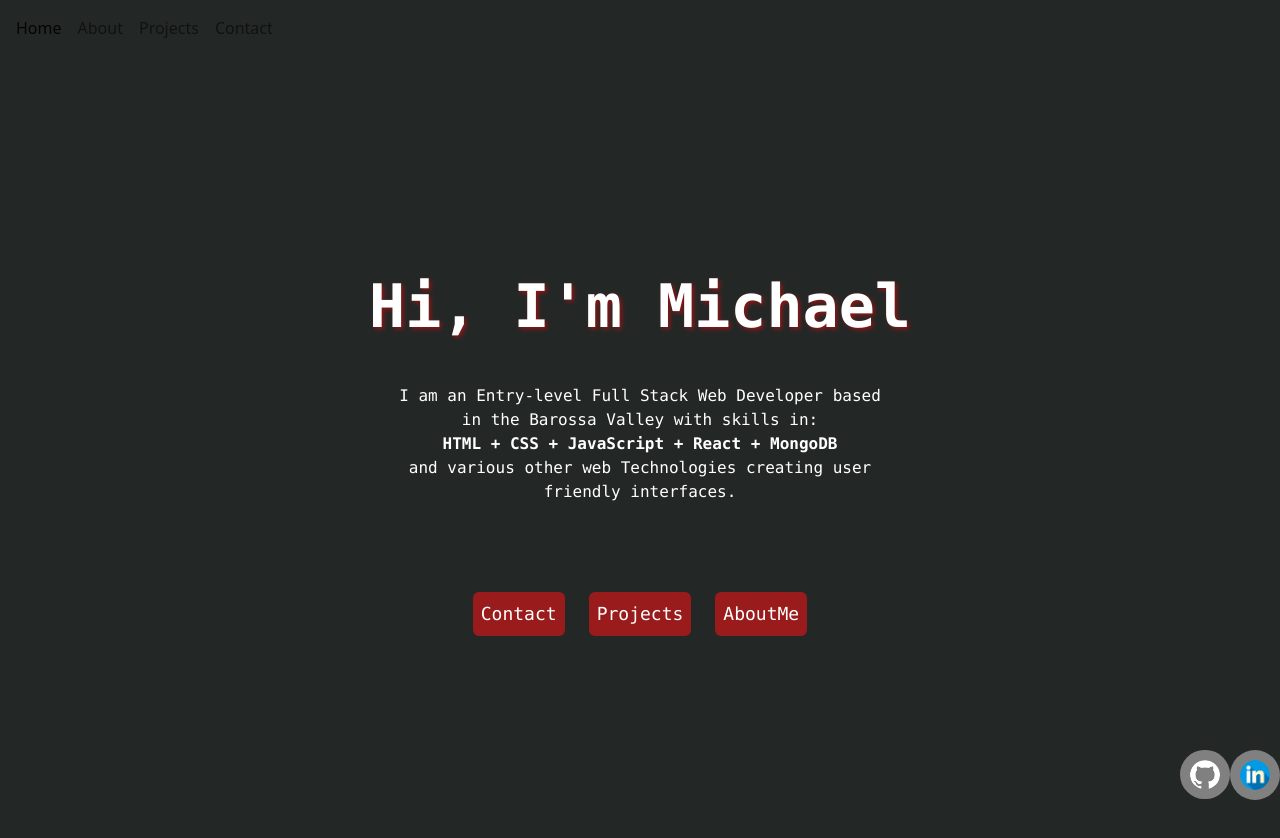
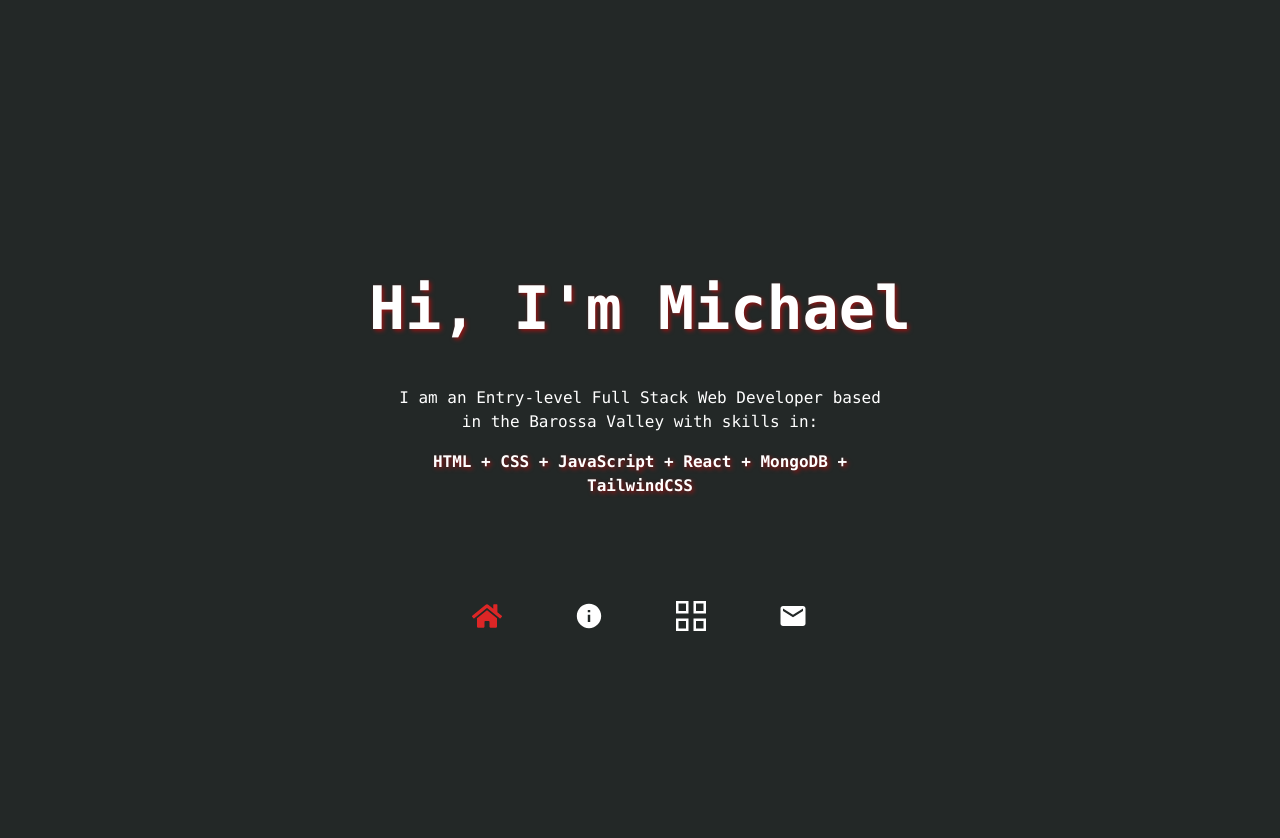
Before and after one commit to Zim40/React.Portfolio, a React (Create React App) app: page / in a window 1280 px wide. Shown: the top 838 px of the page. After the commit the page ends 800 px from the top, so only its background shows below. Built offline with nearby package versions, Linux system fonts and the light colour scheme.

Commit message:
Styled changes

```diff
--- a/package.json
+++ b/package.json
@@ -12,6 +12,7 @@
     "react": "^18.2.0",
     "react-bootstrap": "^2.7.4",
     "react-dom": "^18.2.0",
+    "react-icons": "^5.2.1",
     "react-scripts": "5.0.1",
     "web-vitals": "^2.1.4"
   },
--- a/src/ProjectData.js
+++ b/src/ProjectData.js
@@ -4,24 +4,28 @@ const cardData = [
     title: "Fetch Event",
     text: `For more information click the button below.`,
     Url: "https://github.com/Zim40/FetchEvent",
+    technology: ["JavaScript", "HTML", "CSS", "TicketMasterAPI", "REST", "Express"]
   },
   {
     image: process.env.PUBLIC_URL + "/updatedUnifiedGG.png",
     title: "UnifiedGG",
     text: `For more information click the button below.`,
     Url: "",
+    technology: [""]
   },
   {
     image: process.env.PUBLIC_URL + "/Screenshot.png",
     title: "RuralTech: Admin Inventory",
     text: "For more information click the button below. ",
     Url: "https://github.com/Zim40/RuralTech-Ecommerce-",
+    technology: ["JavaSciprt", "HTML", "CSS", "React", "REST", "MongoDB", "Express", "Apollo-Server", "Bcrypt", "JWT", "Mongoose", "GraphQL"]
   },
   {
     image: process.env.PUBLIC_URL + "/wordleApp.png",
     title: "Wordle Replica",
     text: "For more information click the button below. ",
     Url: "https://github.com/Zim40/Wordle-Replica",
+    technology: ["JavaSciprt", "HTML", "CSS", "React"]
   },
 ];
 export default cardData;
--- a/src/components/PortfolioContainer.js
+++ b/src/components/PortfolioContainer.js
@@ -1,16 +1,41 @@
-import React from "react";
-import Footer from "./Footer";
-import Header from "./Header/Header";
+import React, { useState } from "react";
+
+// import Header from "./Header/Header";
+import NavButtons from "./navigation/navButtons";
+import Home from "./pages/Home";
+import About from "./pages/About";
+import Contact from "./pages/Contact";
+import Projects from "./pages/Projects";
 
 export default function PortfolioContainer() {
+  const [currentPage, setPage] = useState("Home");
+
+  const renderPage = () => {
+    if (currentPage === "Home") {
+      return <Home />;
+    }
+    if (currentPage === "About") {
+      return <About />;
+    }
+    if (currentPage === "Contact") {
+      return <Contact />;
+    }
+    if (currentPage === "Projects") {
+      return <Projects />;
+    }
+  };
+  const handlePageChange = (page) => setPage(page);
 
   return (
-    <div>
-      <Header />
-
+    <div className="flex flex-col">
+      <NavButtons
+        currentPage={currentPage}
+        handlePageChange={handlePageChange}
+      />
+      {renderPage()}
       {/* Page Rendered from Header/Navbar */}
 
-      <Footer />
+
     </div>
   );
 }
--- a/src/components/navigation/navButtons.js
+++ b/src/components/navigation/navButtons.js
@@ -1,13 +1,54 @@
 import React, { useState } from "react";
+import { FaHome } from "react-icons/fa";
+import { IoMdInformationCircle } from "react-icons/io";
+import { MdEmail } from "react-icons/md";
+import { GrProjects } from "react-icons/gr";
 
-export default function NavButtons() {
+export default function NavButtons({ currentPage, handlePageChange }) {
   return (
-    <div className="flex justify-center text-white">
-      <div className=" text-lg flex justify-center space-x-6 w-[500px]">
-       <button className="rounded p-2 bg-red-800">Contact</button>
-       <button className="rounded p-2 bg-red-800 ">Projects</button>
-       <button className="rounded p-2 bg-red-800 ">AboutMe</button>
-      </div>
+    <div className="fixed z-50 bg-[#232827] bottom-0 w-full text-3xl gap-10 flex h-12 items-center align-center text-white justify-center px-2 appearance-none lg:mb-40">
+      <button
+        onClick={() => handlePageChange("Home")}
+        className={
+          currentPage === "Home"
+            ? "rounded  mx-2  text-red-600 p-2"
+            : "rounded  mx-2  p-2"
+        }
+      >
+        <FaHome />
+      </button>
+      <button
+        onClick={() => handlePageChange("About")}
+        className={
+          currentPage === "About"
+            ? "rounded  mx-2 text-red-600 p-2"
+            : "rounded  mx-2 p-2"
+        }
+      >
+        <IoMdInformationCircle />
+      </button>
+      <button
+        onClick={() => handlePageChange("Projects")}
+        className={
+          currentPage === "Projects"
+            ? "rounded  mx-2 text-red-600 p-2"
+            : "rounded  mx-2 p-2"
+        }
+      >
+        <GrProjects />
+      </button>
+      <button
+        onClick={() => handlePageChange("Contact")}
+        className={
+          currentPage === "Contact"
+            ? "rounded  mx-2 text-red-600 p-2"
+            : "rounded  mx-2  p-2"
+        }
+      >
+        <MdEmail />
+      </button>
+
+
     </div>
   );
 }
--- a/src/components/pages/About.js
+++ b/src/components/pages/About.js
@@ -1,38 +1,19 @@
 import React from "react";
-import Container from "react-bootstrap/Container";
+
 
 export default function About() {
-  const styles = {
-    title: {
-      paddingTop: 100,
-      fontFamily: "Abril Fatface, cursive",
-      textAlign: "center",
-      fontSize: 30,
-      borderBottom: "solid",
-    },
-    text: {
-      textAlign: "center",
-      fontSize: 20,
-      padding: 20,
-    },
-  };
   return (
-    <Container>
-      <h3 className="m-auto" style={styles.title}>
-        About
-      </h3>
-
-      <p className="m-auto" style={styles.text}>
-        My name is Michael Monaghan and this page is a space to preview the
-        collection of projects I have created on my Web Development Journey. My
-        journey began at the beginning of 2023 to become a Web Developer with
-        the dream of creating user friendly websites across a broad range of
-        industries, utilizing modern technology to benefit the modern society we
-        live in today, to date the collection of technologies I have learnt
-        revolve around best practices and in demand languages which include, but
-        not limited to: HTML, CSS, JavaScript, MySQL, Sequelize, Express and
-        Handlebars.
-      </p>
-    </Container>
+    <div className="flex justify-center overflow-hidden w-full h-screen">
+      <div className="flex flex-col align-center items-center justify-center text-white font-mono">
+        <h1 className="text-4xl mb-10 font-bold text-shadow-default lg:text-6xl">
+          About
+        </h1>
+        <div className="flex flex-col text-center w-full p-2 lg:w-[500px]">
+          <p className="">
+          Born in the UK and now a permanent resident of Australia, I have a diverse range of hobbies that keep me engaged and inspired. I enjoy reading fantasy novels, watching sports, gaming, and diving into fascinating topics. Alongside these interests, I have a deep passion for coding, which allows me to combine creativity and logic to solve problems and build innovative solutions.
+          </p>
+        </div>
+      </div>
+    </div>
   );
 }
--- a/src/components/pages/Home.js
+++ b/src/components/pages/Home.js
@@ -1,5 +1,4 @@
 import React from "react";
-import NavButtons from "../navigation/navButtons";
 
 export default function Home() {
   // const image = process.env.PUBLIC_URL + "/profile.png";
@@ -9,21 +8,16 @@ export default function Home() {
         <h1 className="text-4xl mb-10 font-bold text-shadow-default lg:text-6xl">
           Hi, I'm Michael
         </h1>
-        <div className="flex text-center w-3/4 p-2 lg:w-[500px]">
+        <div className="flex flex-col text-center w-full p-2 lg:w-[500px]">
           <p>
             I am an Entry-level Full Stack Web Developer based in the Barossa
             Valley with skills in:
-            <br />
-            <span className="font-semibold">
-              HTML + CSS + JavaScript + React + MongoDB
+          </p>
+          <p>
+            <span className="block font-semibold text-shadow-default">
+              HTML + CSS + JavaScript + React + MongoDB + TailwindCSS
             </span>
-            <br />
-            and various other web Technologies creating user friendly
-            interfaces.
           </p>
-        </div>
-        <div className="mt-16">
-          <NavButtons />
         </div>
       </div>
       {/* <img className="" src={image} alt="profile" /> */}
--- a/src/components/pages/Projects.js
+++ b/src/components/pages/Projects.js
@@ -6,36 +6,30 @@ import cardData from "../../ProjectData";
 
 
 export default function Projects() {
-  const style = {
-    title: {
-      paddingTop: 100,
-      textAlign: 'center',
-      fontFamily: "Abril Fatface, cursive",
-      borderBottom: 'solid'
-    },
-    btn: {
-      justifyContent: 'center',
-      display: 'flex'
-    }
-  };
+// const formatTech = (index) => {
+//   const data = cardData.technology[index];
+//   return data.join(" + ")
+
+// }
+// formatTech();
 
   return (
-    <Container>
-       <div style={style.title} className="p-title">
-      <h1>Projects</h1>
-      </div>
+    <div className="mb-16 w-full flex flex-col items-center align-center justify-center font-mono">
+
       {cardData.map((projects, index) => (
+        <div className="">
+          <Card key={index} className="bg-transparent  m-2">
+            <Card.Img className="opacity-60" variant="top" src={projects.image} />
+            <Card.Body>
+              <Card.Title className="text-white text-shadow-default font-semibold">{projects.title}</Card.Title>
 
-          <Card style={{ maxWidth: "18rem", display: 'inline-flex', margin: 10, background: 'grey' }} key={index}>
-            <Card.Img variant="top" src={projects.image} />
-            <Card.Body>
-              <Card.Title>{projects.title}</Card.Title>
-              <Card.Text>{projects.text}</Card.Text>
-              <Button style={style.btn} variant="success" href={projects.Url}>View Repository</Button>
+              <Card.Text className="text-neutral-300"><span className="  text-shadow-default">{projects.technology.join(" + ")}</span></Card.Text>
+              <Card.Text className="text-neutral-400">{projects.text}</Card.Text>
+              <Button  variant="success" href={projects.Url}>View Repository</Button>
             </Card.Body>
           </Card>
-
+        </div>
       ))}
-    </Container>
+    </div>
   );
 }
--- a/src/global.css
+++ b/src/global.css
@@ -4,5 +4,6 @@
 
 body {
     background-color: #232827!important;
-    overflow: hidden;
+    width: 100%;
+    height: 100vh;
 }
--- a/tailwind.config.js
+++ b/tailwind.config.js
@@ -7,6 +7,9 @@ module.exports = {
     extend: {
       textShadow: {
         'default': '2px 2px 4px rgba(255, 0, 0, 0.5)',
+      },
+      background: {
+        'default': '#232827',
       }
     },
   },
@@ -18,6 +21,7 @@ module.exports = {
       const newUtilities = {
         '.text-shadow-default': {
           textShadow: '2px 2px 4px rgba(255, 0, 0, 0.5)',
+
         }
       }
       addUtilities(newUtilities, ['responsive, hover']);
```
Also changed, not shown: 1 other file (tests, documents, lock files or other folders).
